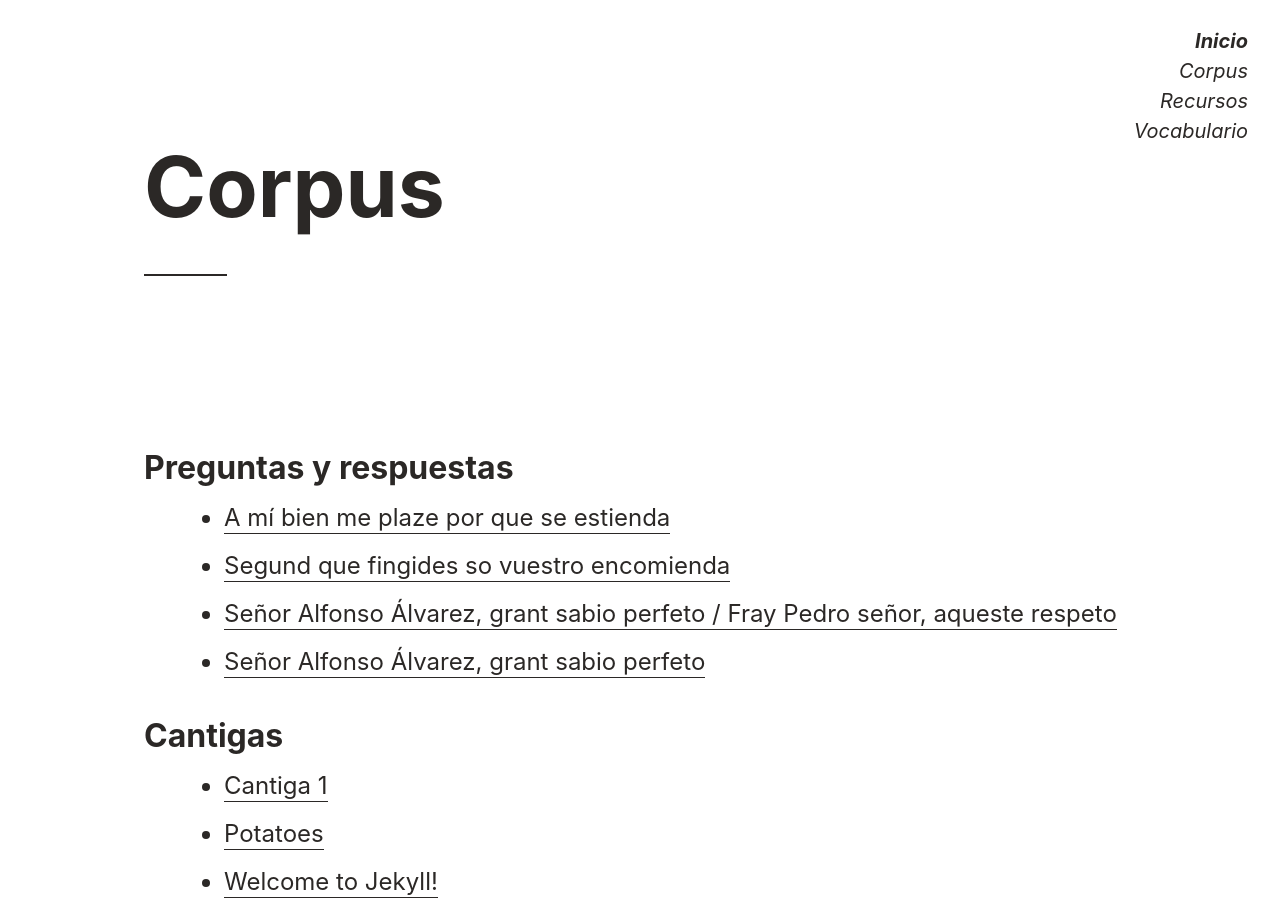
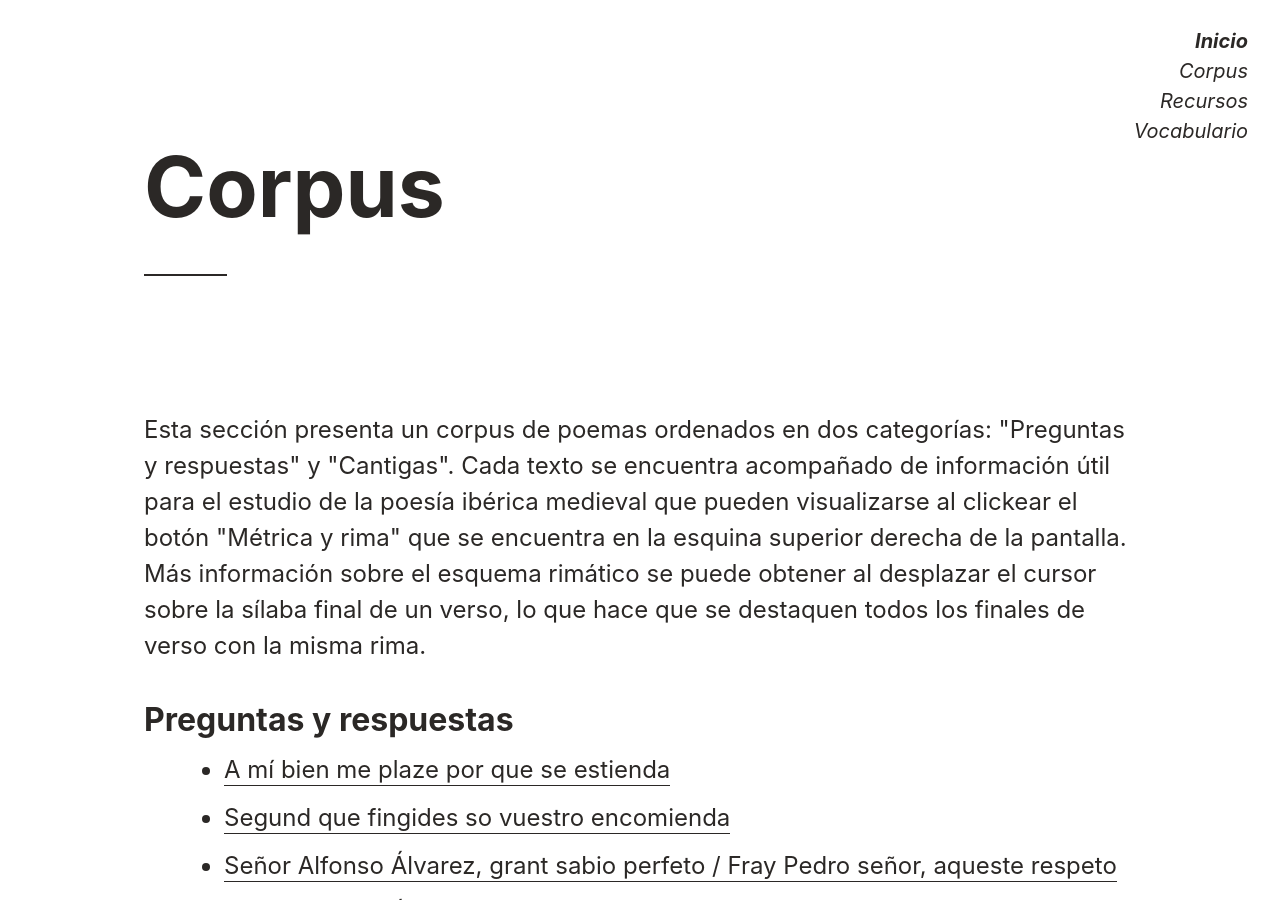
Before and after one commit to hdlabconicet/Poesia-Medieval, a Jekyll site: the page built from corpus.md, in a window 1280 px wide and 900 px high. Built offline with Jekyll 4.4.1, drawn with Linux system fonts in a browser that asks for light colours; nearby versions of some CDN libraries; comment, search, counter and statistics services are not loaded.

Commit message:
breve descripcion del funcionamiento de los recursos para la pagina de corpus

```diff
--- a/corpus.md
+++ b/corpus.md
@@ -3,6 +3,9 @@ layout: page
 title: Corpus
 permalink: /corpus/
 ---
+
+<p>Esta sección presenta un corpus de poemas ordenados en dos categorías: "Preguntas y respuestas" y "Cantigas". Cada texto se encuentra acompañado de información útil para el estudio de la poesía ibérica medieval que pueden visualizarse al clickear el botón "Métrica y rima" que se encuentra en la esquina superior derecha de la pantalla. Más información sobre el esquema rimático se puede obtener al desplazar el cursor sobre la sílaba final de un verso, lo que hace que se destaquen todos los finales de verso con la misma rima.
+</p>
 
 
 ## Preguntas y respuestas
```
